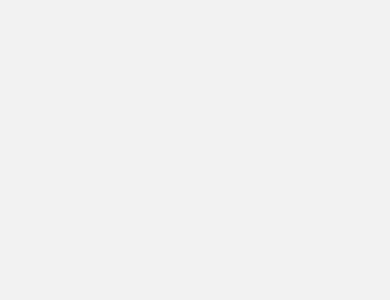
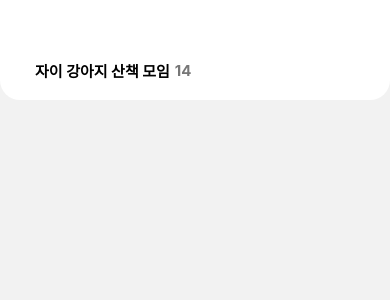
Before and after one commit to Bamdoliro/G-A, a React Native app: screen /ChatLiveScreen in a window 390 px wide. Shown: the top 300 px of the page. Built offline with nearby package versions, Linux system fonts and the light colour scheme.

Commit message:
ADD :: ChatLiveHeader 레이아웃 - 아직 SVG 안들어가지는 문제로 이미지 추가 못함 - 틀은 완성 이미지만 나오는대로 넣으면 됨 - 개발을 좀 빠르게 하느라 클래스명 대충 지음 추후 바꿔야함

```diff
--- a/components/ChatLiveHeader/ChatLiveHeader.js
+++ b/components/ChatLiveHeader/ChatLiveHeader.js
@@ -1,9 +1,65 @@
-import { View } from "react-native";
+import { View, StyleSheet, Image, Text } from "react-native";
+
+// 시간 날때 클래스 명 좀 고칠께요 개발 빨리 하려다 보니 야매로 지었습니다..
+// 이미지는 SVG 가 따로 안넣어져서 아직 안넣음
 
 export default function ChatLiveHeader() {
     return (
-        <View>
-
+        <View style={styles.LiveHeader}>
+            <View style={styles.HeaderContent}>
+                <View style={styles.HeaderSetText}>
+                    {/* Arrow SVG 부분 */}
+                    <Text style={styles.ChatTitle}>
+                        자이 강아지 산책 모임
+                    </Text>
+                    <Text style={styles.NumberOfParticipants}>14</Text>
+                </View>
+                <View style={styles.MenuBtn}>
+                    {/* MenuBtn 부분 */}
+                </View>
+            </View>
         </View>
     )
 }
+
+const styles = StyleSheet.create({
+    LiveHeader: {
+        backgroundColor: "#fff",
+        height: "100px",
+        borderBottomLeftRadius: 20,
+        borderBottomRightRadius: 20
+    },
+    HeaderContent: {
+        display: "flex",
+        position: "relative",
+        top: "60px",
+        flexDirection: "row",
+        justifyContent: "space-between",
+        alignItems: "center",
+        paddingLeft: 35,
+        paddingRight: 35
+    },
+    HeaderSetText: {
+        display: "flex",
+        flexDirection: "row",
+        alignItems: "center"
+    },
+    ArrowImg: {
+        width: "30px",
+        height: "30px"
+    },
+    ChatTitle: {
+        fontSize: "15px",
+        fontWeight: "bold",
+    },
+    NumberOfParticipants: {
+        fontSize: "15px",
+        fontWeight: "bold",
+        color: "#777777",
+        marginLeft: 5
+    },
+    MenuBtn: {
+        width: "20px",
+        height: "20px"
+    }
+})
--- a/package.json
+++ b/package.json
@@ -16,11 +16,12 @@
     "add": "^2.0.6",
     "expo": "~46.0.9",
     "expo-status-bar": "~1.4.0",
-    "react": "^18.2.0",
-    "react-dom": "^18.2.0",
+    "react": "^18.0.0",
+    "react-dom": "^18.0.0",
     "react-native": "0.69.5",
     "react-native-safe-area-context": "^4.3.3",
     "react-native-screens": "^3.17.0",
+    "react-native-svg": "^13.2.0",
     "react-native-web": "~0.18.7"
   },
   "devDependencies": {
```
Also changed, not shown: 1 other file (tests, documents, lock files or other folders).
